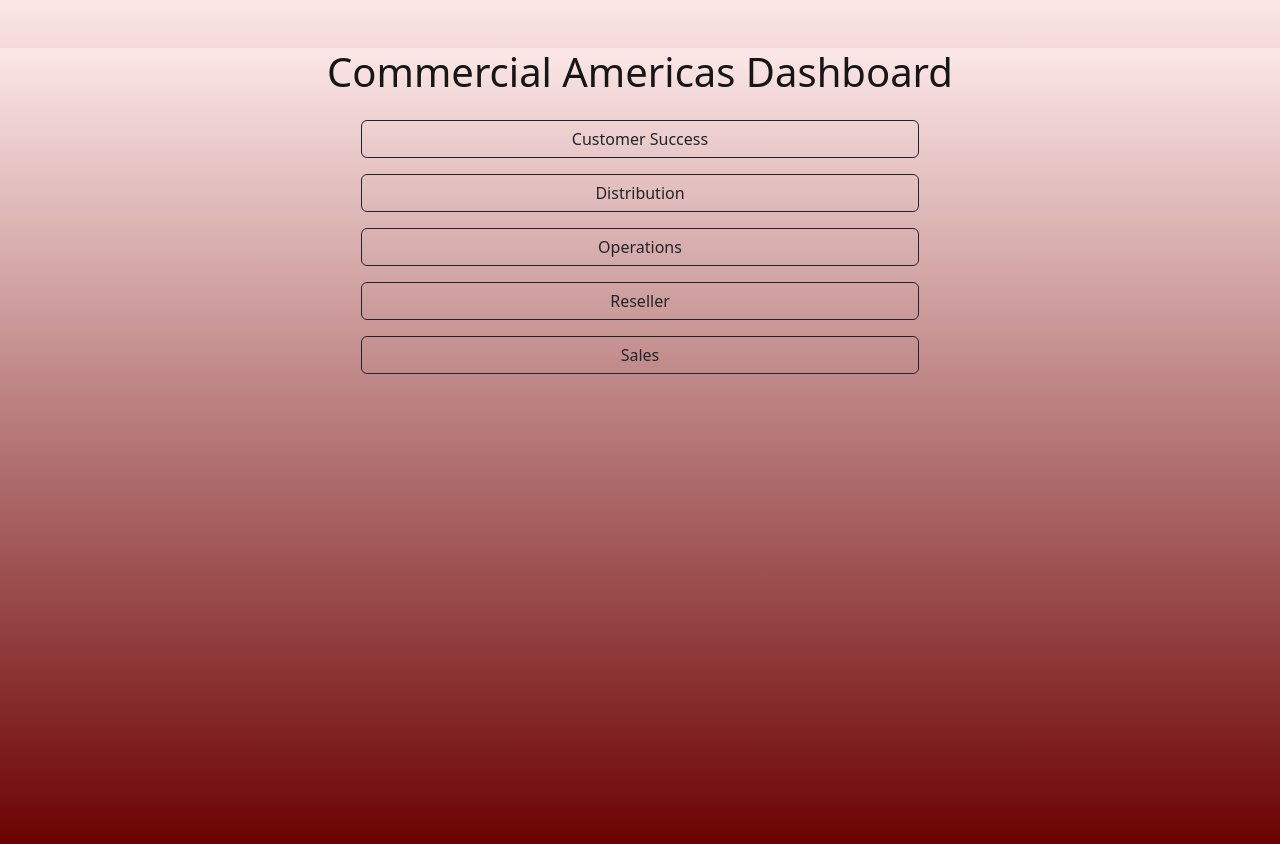
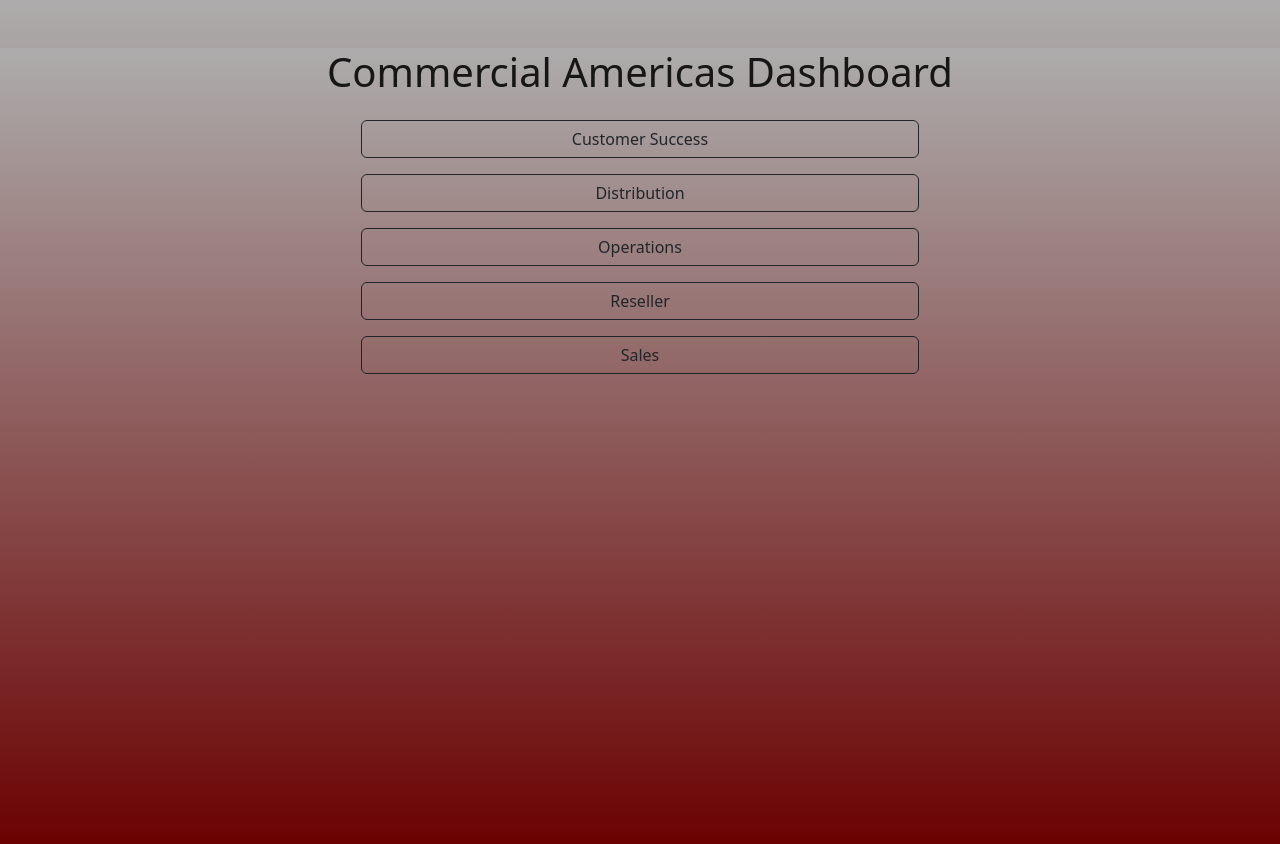
Before and after one commit to hicks08805/comm-amer-dashboard, a React (Create React App) app: page / in a window 1280 px wide. Shown: the top 844 px of the page. Built offline with nearby package versions, Linux system fonts and the light colour scheme.

Commit message:
fixing colors

```diff
--- a/src/App.css
+++ b/src/App.css
@@ -41,7 +41,7 @@ html, body {
   margin: 0;
   padding: 0;
   min-height: 100%;
-  background: linear-gradient(to bottom, rgb(252, 231, 231),rgb(107, 1, 1)) !important; /* medium gray to black */
+  background: linear-gradient(to bottom, rgb(173, 172, 172),rgb(107, 1, 1)) !important; /* medium gray to black */
   color: white;
   font-family: sans-serif;
 }
--- a/src/App.js
+++ b/src/App.js
@@ -59,7 +59,7 @@ export default function App() {
     <div style={{
       minHeight: '100vh',
       minWidth: '100vw',
-      background: 'linear-gradient(to bottom,rgb(252, 231, 231),rgb(107, 1, 1))',
+      background: 'linear-gradient(to bottom,rgb(173, 172, 172),rgb(107, 1, 1))',
     }}>
     <Router>
       <Routes>
--- a/src/index.css
+++ b/src/index.css
@@ -16,7 +16,7 @@ html, body {
   margin: 0;
   padding: 0;
   min-height: 100%;
-  background: linear-gradient(to bottom, rgb(252, 231, 231),rgb(107, 1, 1)) !important; /* medium gray to black */
+  background: linear-gradient(to bottom, rgb(173, 172, 172),rgb(107, 1, 1)) !important; /* medium gray to black */
   color: white;
   font-family: sans-serif;
 }
```
